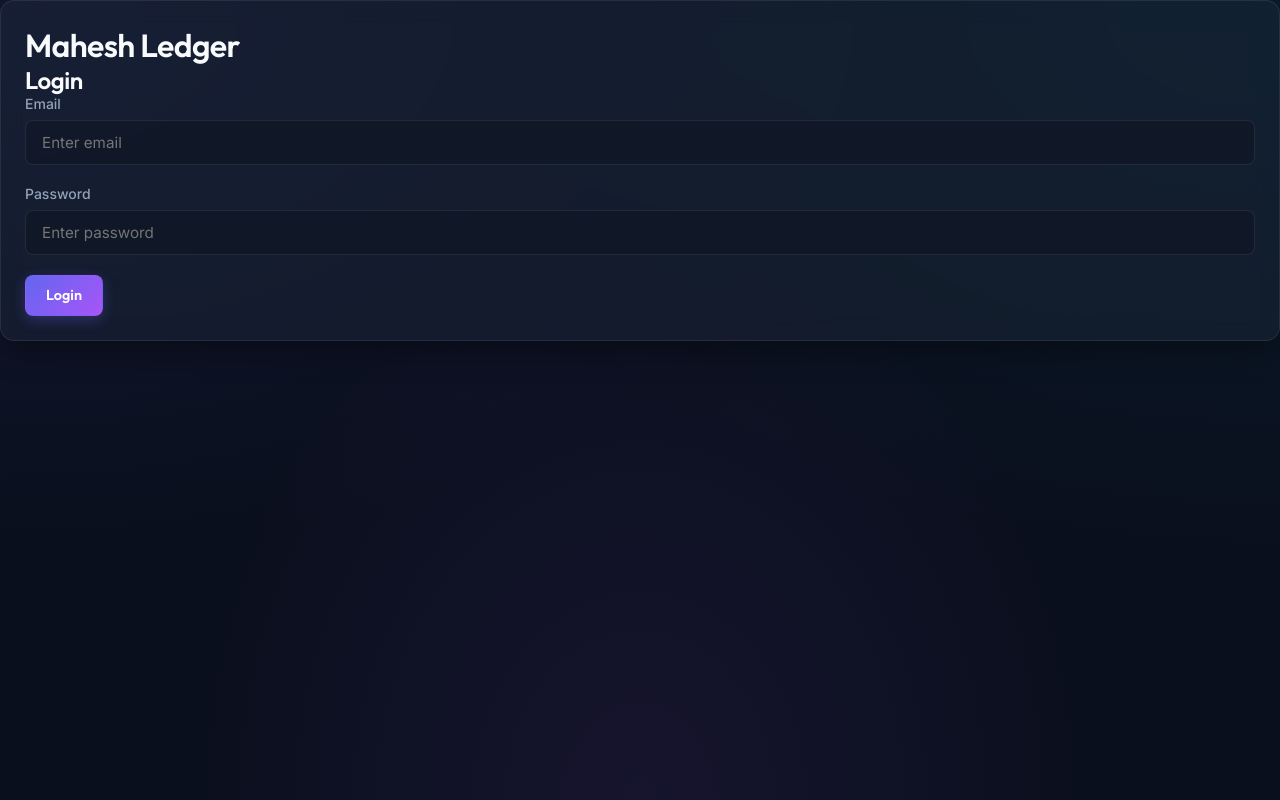
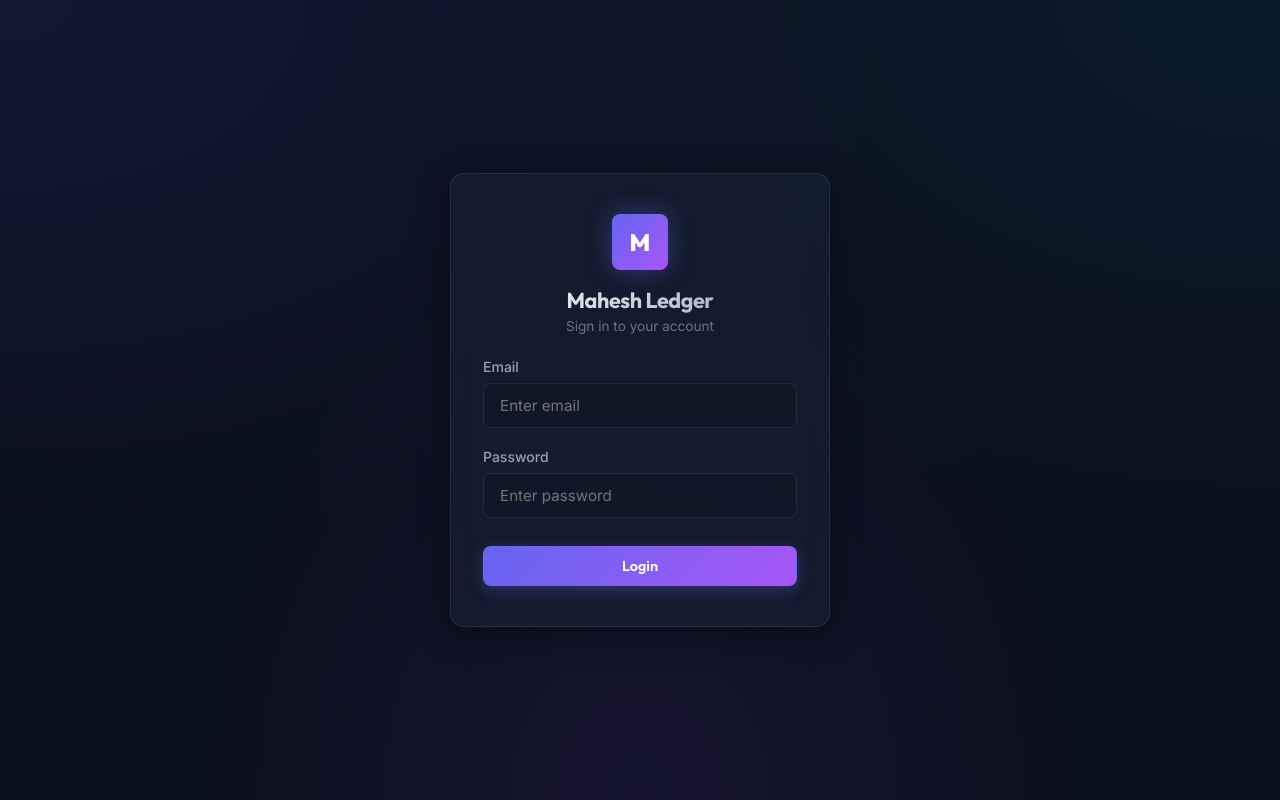
Before and after one commit to chamarthymahesh/personalbills, a React (Vite) app in the folder client/: page / in a window 1280 px wide. Built offline with nearby package versions, Linux system fonts and the light colour scheme.

Commit message:
first commit

```diff
--- a/client/src/components/Login.jsx
+++ b/client/src/components/Login.jsx
@@ -28,10 +28,12 @@ export default function Login() {
   };
 
   return (
-    <div className="login-container glass-card">
-      <h1 className="app-logo">Mahesh Ledger</h1>
-      <h2 className="page-title">Login</h2>
-      {error && <p style={{ color: 'var(--color-danger)' }}>{error}</p>}
+    <div className="login-page">
+      <div className="login-card glass-card">
+        <div className="login-logo-icon">M</div>
+        <h2 className="login-title">Mahesh Ledger</h2>
+        <p className="login-subtitle">Sign in to your account</p>
+        {error && <p className="login-error">{error}</p>}
         <form onSubmit={handleSubmit} className="login-form">
           <div className="form-group">
             <label className="form-label" htmlFor="email">Email</label>
@@ -57,8 +59,9 @@ export default function Login() {
               required
             />
           </div>
-        <button type="submit" className="btn btn-primary">Login</button>
+          <button type="submit" className="btn btn-primary login-btn">Login</button>
         </form>
+      </div>
     </div>
   );
 }
--- a/client/src/index.css
+++ b/client/src/index.css
@@ -857,3 +857,76 @@ tr:hover td {
     width: 100%;
   }
 }
+
+/* ====================== */
+/*   Login Page (Compact)  */
+/* ====================== */
+.login-page {
+  display: flex;
+  align-items: center;
+  justify-content: center;
+  min-height: 100vh;
+  padding: 1rem;
+}
+
+.login-card {
+  width: 100%;
+  max-width: 380px;
+  text-align: center;
+  padding: 2.5rem 2rem;
+  animation: slideUp 0.4s cubic-bezier(0.16, 1, 0.3, 1);
+}
+
+.login-card:hover {
+  transform: none;
+}
+
+.login-logo-icon {
+  width: 56px;
+  height: 56px;
+  margin: 0 auto 1rem;
+  border-radius: var(--border-radius-sm);
+  background: linear-gradient(135deg, var(--color-primary), var(--color-accent));
+  display: flex;
+  align-items: center;
+  justify-content: center;
+  color: white;
+  font-weight: 800;
+  font-family: var(--font-display);
+  font-size: 1.5rem;
+  box-shadow: 0 0 24px rgba(99, 102, 241, 0.4);
+}
+
+.login-title {
+  font-size: 1.35rem;
+  font-weight: 700;
+  margin-bottom: 0.25rem;
+  background: linear-gradient(135deg, #fff, #94a3b8);
+  -webkit-background-clip: text;
+  -webkit-text-fill-color: transparent;
+}
+
+.login-subtitle {
+  font-size: 0.85rem;
+  color: var(--text-muted);
+  margin-bottom: 1.5rem;
+}
+
+.login-error {
+  color: var(--color-danger);
+  font-size: 0.85rem;
+  margin-bottom: 1rem;
+  padding: 0.5rem 0.75rem;
+  background: var(--color-danger-glow);
+  border: 1px solid rgba(239, 68, 68, 0.25);
+  border-radius: var(--border-radius-sm);
+}
+
+.login-form {
+  text-align: left;
+}
+
+.login-btn {
+  width: 100%;
+  margin-top: 0.5rem;
+}
```
Lines whose indentation alone changed are shown as unchanged.
